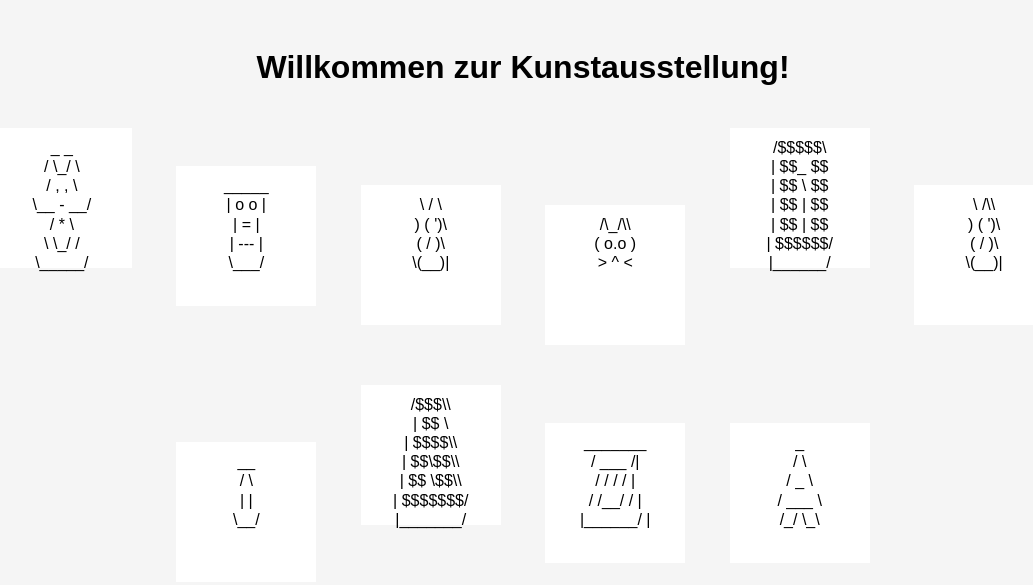
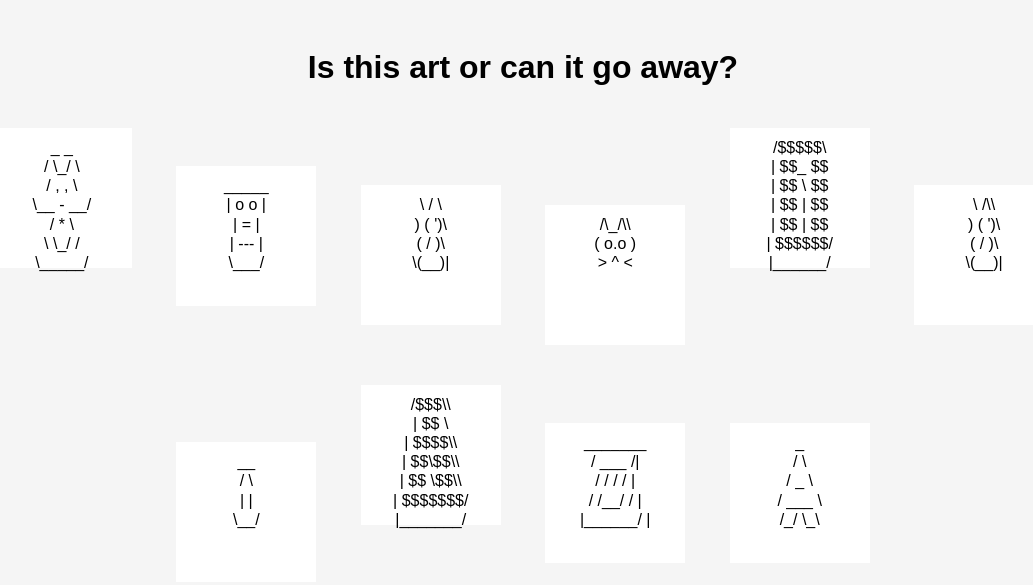
Before and after one commit to 4ndiBe/miniature-winner, a plain HTML site: page src/index.html in a window 1280 px wide. Shown: the whole page, without its empty margins (117-1150 px from the left). Drawn offline with Linux system fonts and the light colour scheme.

Commit message:
Update index.html

```diff
--- a/src/index.html
+++ b/src/index.html
@@ -27,7 +27,7 @@
     </style>
 </head>
 <body>
-    <h1>Willkommen zur Kunstausstellung!</h1>
+    <h1>Is this art or can it go away?</h1>
     <div class="artwork">
         <p>
             _   _   <br>
```
